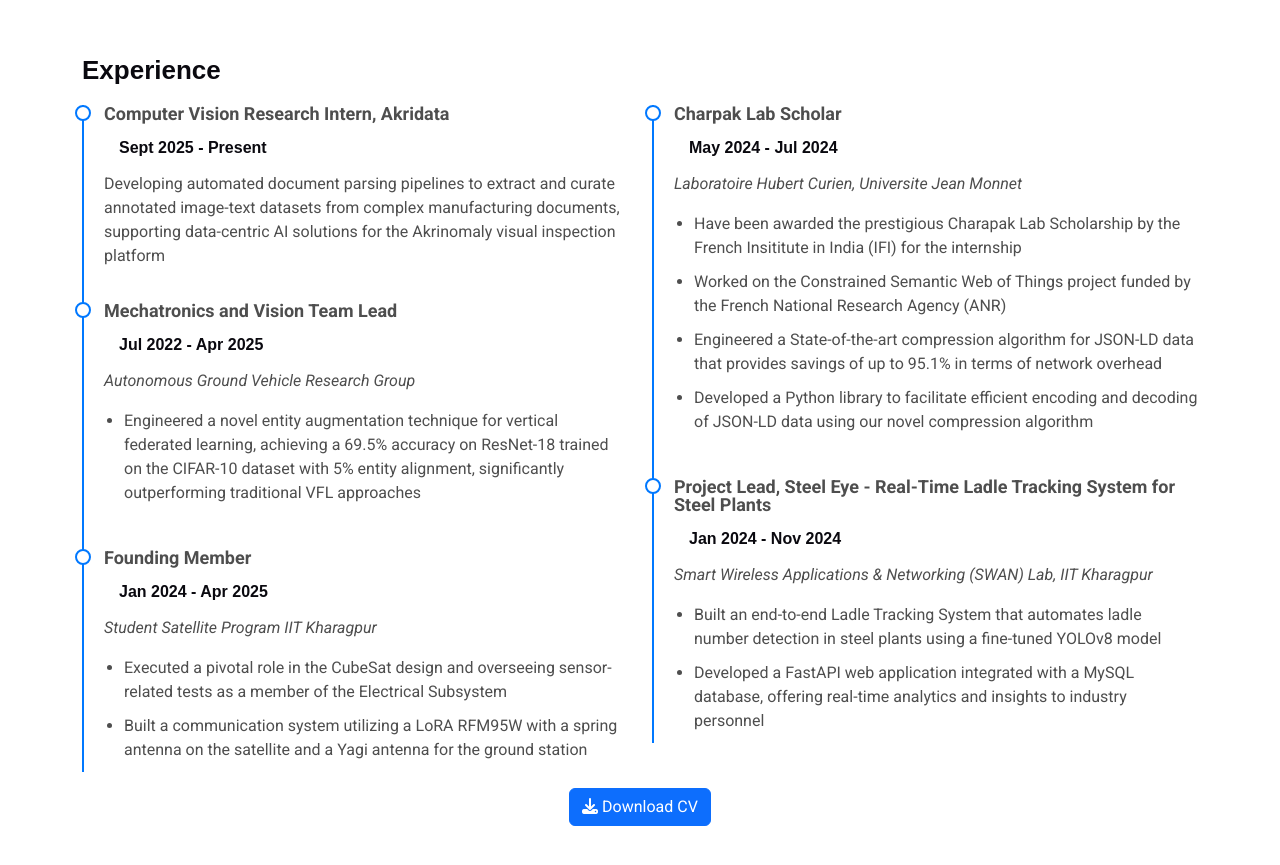
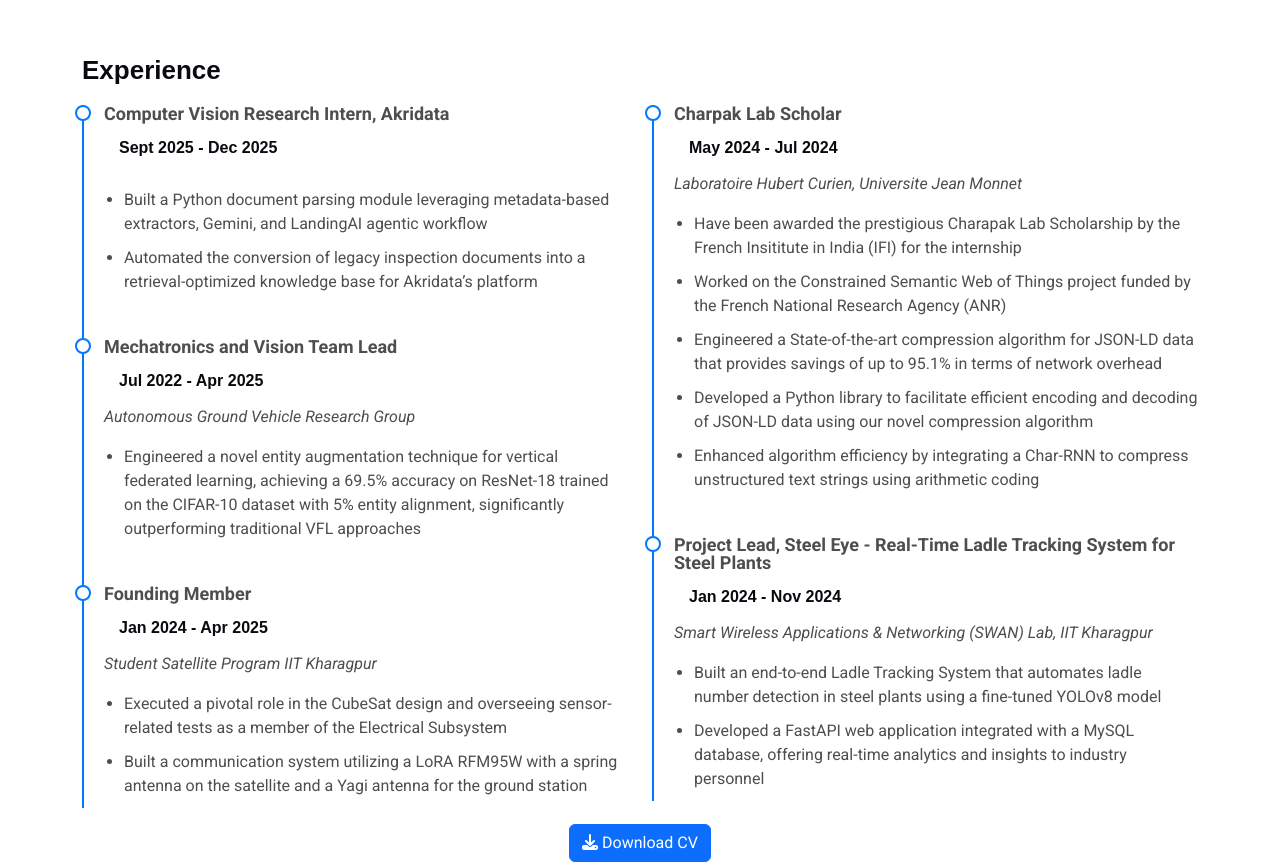
Before and after one commit to PrudhviGudla/portfolio, a plain HTML site: page index.html in a window 1280 px wide. Shown: the part 1940-2805 px from the top of the page. Drawn offline with Linux system fonts and the light colour scheme; no server answers; a small style sheet from the web is missing.

Commit message:
added small edits

```diff
--- a/index.html
+++ b/index.html
@@ -134,8 +134,11 @@
 
             <div class="resume-item">
               <h4>Computer Vision Research Intern, Akridata</h4>
-              <h5>Sept 2025 - Present</h5>
-              <p>Developing automated document parsing pipelines to extract and curate annotated image-text datasets from complex manufacturing documents, supporting data-centric AI solutions for the Akrinomaly visual inspection platform</p>
+              <h5>Sept 2025 - Dec 2025</h5>
+              <p><ul>
+              <li>Built a Python document parsing module leveraging metadata-based extractors, Gemini, and LandingAI agentic workflow</li>
+              <li>Automated the conversion of legacy inspection documents into a retrieval-optimized knowledge base for Akridata’s platform</li>
+              </ul></p>
             </div> <!-- Edn Resume Item -->
 
             <div class="resume-item">
@@ -177,6 +180,7 @@
                 <li>Worked on the Constrained Semantic Web of Things project funded by the French National Research Agency (ANR)</li>
                 <li>Engineered a State-of-the-art compression algorithm for JSON-LD data that provides savings of up to 95.1% in terms of network overhead</li>
                 <li>Developed a Python library to facilitate efficient encoding and decoding of JSON-LD data using our novel compression algorithm</li>
+                <li>Enhanced algorithm efficiency by integrating a Char-RNN to compress unstructured text strings using arithmetic coding</li>
               </ul>
               </p>
             </div><!-- Edn Resume Item -->
```
Also changed, not shown: 1 other file.
